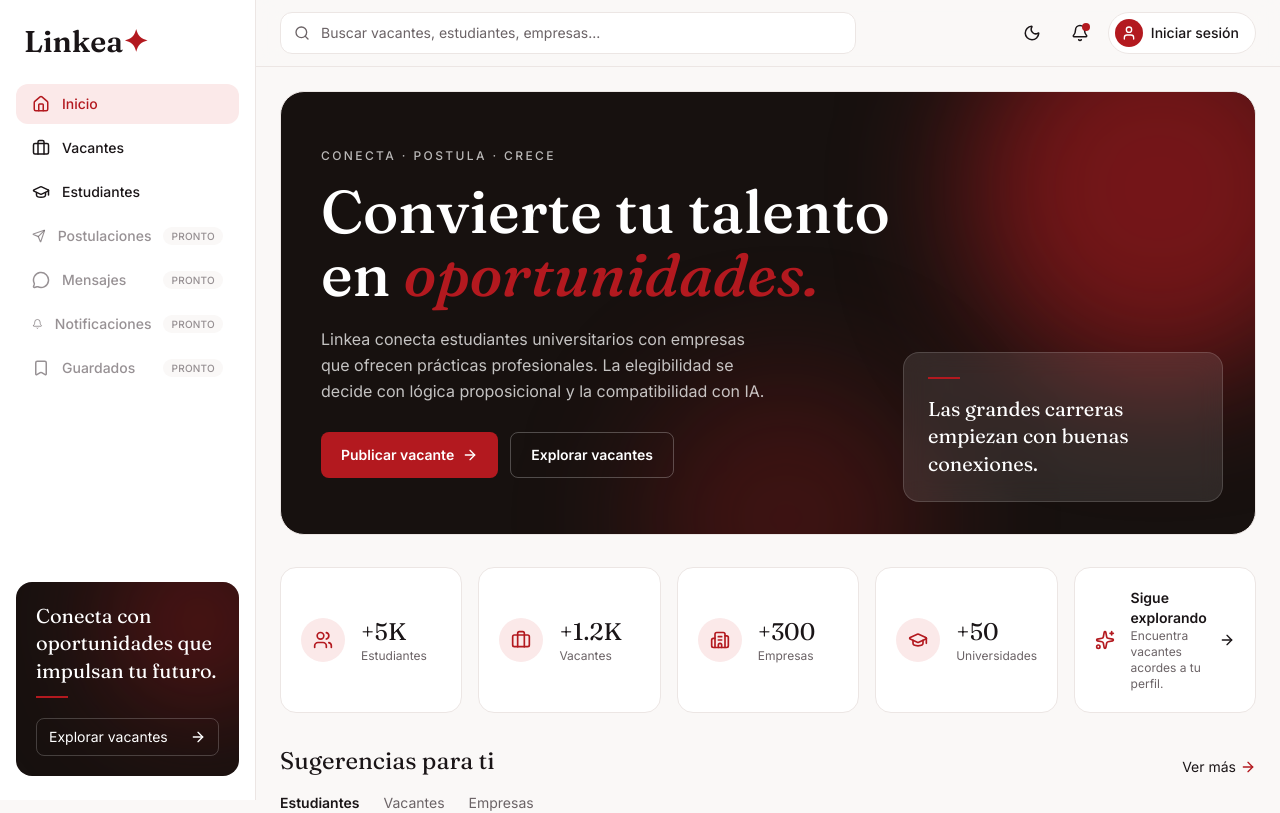
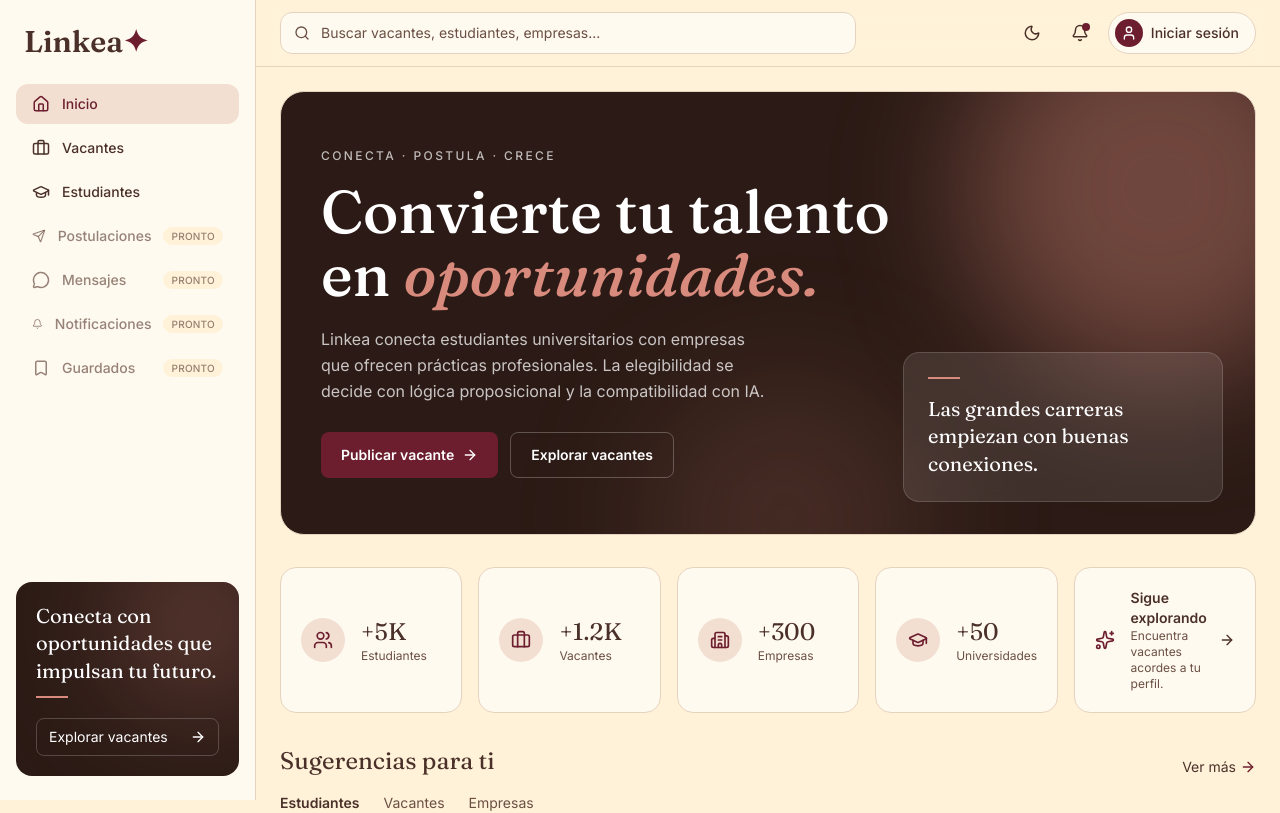
Before and after one commit to fhanyb3rry/linkea, a React (Vite) app in the folder frontend/: page /inicio in a window 1280 px wide. Shown: the top 813 px of the page. Built offline with nearby package versions, Linux system fonts and the light colour scheme; no server answers.

Commit message:
Paleta cálida (crema, café y burdeos) en claro y oscuro

```diff
--- a/frontend/src/components/cards/StudentCard.jsx
+++ b/frontend/src/components/cards/StudentCard.jsx
@@ -60,7 +60,7 @@
 
       <div className="mt-auto flex items-center justify-between border-t border-line pt-4">
         <span className="flex items-center gap-1.5 font-body text-xs text-muted">
-          <span className={`h-2 w-2 rounded-full ${estado === 'activo' ? 'bg-emerald-500' : 'bg-muted'}`} />
+          <span className={`h-2 w-2 rounded-full ${estado === 'activo' ? 'bg-teal' : 'bg-muted'}`} />
           {estados[estado] ?? estado}
         </span>
         <button
--- a/frontend/src/components/cards/VacancyCard.jsx
+++ b/frontend/src/components/cards/VacancyCard.jsx
@@ -8,13 +8,13 @@
   return (
     <article className="group flex flex-col overflow-hidden rounded-2xl border border-line bg-surface transition-colors hover:border-brand/40">
       <div className="relative h-24 bg-night">
-        <div className="absolute -right-6 -top-10 h-32 w-32 rounded-full bg-brand/70 blur-2xl" />
+        <div className="absolute -right-6 -top-10 h-32 w-32 rounded-full bg-salmon/50 blur-2xl" />
         <span className="absolute bottom-0 left-5 flex h-12 w-12 translate-y-1/2 items-center justify-center rounded-xl border-4 border-surface bg-brand font-body text-sm font-bold text-on-brand">
           {nombre_empresa.slice(0, 2).toUpperCase()}
         </span>
         <span
           title="Guardar (próximamente)"
-          className="absolute right-3 top-3 flex h-8 w-8 items-center justify-center rounded-lg bg-white/15 text-on-brand backdrop-blur"
+          className="absolute right-3 top-3 flex h-8 w-8 items-center justify-center rounded-lg bg-white/15 text-white backdrop-blur"
         >
           <Bookmark className="h-4 w-4" />
         </span>
--- a/frontend/src/components/cards/VerifiedBadge.jsx
+++ b/frontend/src/components/cards/VerifiedBadge.jsx
@@ -1,6 +1,6 @@
 export default function VerifiedBadge({ label = 'Verificado' }) {
   return (
-    <span className="inline-flex items-center gap-1 rounded-full bg-night px-3 py-1 font-body text-xs font-semibold text-on-brand">
+    <span className="inline-flex items-center gap-1 rounded-full bg-night px-3 py-1 font-body text-xs font-semibold text-white">
       <svg viewBox="0 0 20 20" fill="currentColor" className="h-3.5 w-3.5">
         <path
           fillRule="evenodd"
--- a/frontend/src/components/layout/Sidebar.jsx
+++ b/frontend/src/components/layout/Sidebar.jsx
@@ -74,16 +74,16 @@
         ))}
       </nav>
 
-      <div className="relative mt-auto overflow-hidden rounded-2xl bg-night p-5 text-on-brand">
-        <div className="pointer-events-none absolute -right-10 -top-10 h-40 w-40 rounded-full bg-brand/50 blur-3xl" />
-        <p className="relative font-heading text-xl leading-snug text-on-brand">
+      <div className="relative mt-auto overflow-hidden rounded-2xl bg-night p-5 text-white">
+        <div className="pointer-events-none absolute -right-10 -top-10 h-40 w-40 rounded-full bg-salmon/35 blur-3xl" />
+        <p className="relative font-heading text-xl leading-snug text-white">
           Conecta con oportunidades que impulsan tu futuro.
         </p>
-        <span className="relative mt-3 block h-0.5 w-8 bg-brand" />
+        <span className="relative mt-3 block h-0.5 w-8 bg-salmon" />
         <Link
           to="/vacantes"
           onClick={onNavigate}
-          className="relative mt-5 flex items-center justify-between rounded-lg border border-white/20 px-3 py-2 font-body text-sm text-on-brand transition-colors hover:bg-white/10"
+          className="relative mt-5 flex items-center justify-between rounded-lg border border-white/20 px-3 py-2 font-body text-sm text-white transition-colors hover:bg-white/10"
         >
           Explorar vacantes
           <ArrowRight className="h-4 w-4" />
--- a/frontend/src/index.css
+++ b/frontend/src/index.css
@@ -3,28 +3,32 @@
 
 /* Tema por variables: claro por defecto, oscuro con <html data-theme="dark"> */
 :root {
-  --canvas: #faf8f7;
-  --surface: #ffffff;
-  --ink: #1a1517;
-  --muted: #6b6366;
-  --line: #ece6e4;
-  --brand: #b3191f;
-  --brand-soft: #fbe9e9;
+  --canvas: #fff2d9;
+  --surface: #fffaf0;
+  --ink: #4a3028;
+  --muted: #6b4f43;
+  --line: #e6d3bf;
+  --brand: #6d1e2e;
+  --brand-soft: #f2dfd2;
   --on-brand: #ffffff;
-  --night: #17110f;
+  --night: #2b1a15;
+  --teal: #76a8a5;
+  --accent: #e8a72e;
   color-scheme: light;
 }
 
 :root[data-theme='dark'] {
-  --canvas: #0d0d0f;
-  --surface: #17171a;
-  --ink: #f4f0ef;
-  --muted: #a39a9d;
-  --line: #2a2a2e;
-  --brand: #d02a30;
-  --brand-soft: #2d1416;
-  --on-brand: #ffffff;
-  --night: #09090b;
+  --canvas: #1c1411;
+  --surface: #271b17;
+  --ink: #f5e6d8;
+  --muted: #bba396;
+  --line: #3d2c25;
+  --brand: #d88a7c;
+  --brand-soft: #3a211d;
+  --on-brand: #2a1510;
+  --night: #140d0b;
+  --teal: #76a8a5;
+  --accent: #e8a72e;
   color-scheme: dark;
 }
 
@@ -38,6 +42,9 @@
   --color-brand-soft: var(--brand-soft);
   --color-on-brand: var(--on-brand);
   --color-night: var(--night);
+  --color-teal: var(--teal);
+  --color-accent: var(--accent);
+  --color-salmon: #d88a7c;
 
   --font-system: "Inter", -apple-system, BlinkMacSystemFont, "Segoe UI", Roboto, Helvetica, Arial, sans-serif;
   --font-heading: "Fraunces", Georgia, "Times New Roman", serif;
--- a/frontend/src/pages/Home.jsx
+++ b/frontend/src/pages/Home.jsx
@@ -49,17 +49,17 @@
 function Hero() {
   return (
     <section className="relative overflow-hidden rounded-3xl border border-line bg-night px-6 py-10 sm:px-10 sm:py-14">
-      <div className="pointer-events-none absolute -right-24 -top-24 h-96 w-96 rounded-full bg-brand/60 blur-3xl" />
-      <div className="pointer-events-none absolute -bottom-32 right-1/3 h-72 w-72 rounded-full bg-brand/25 blur-3xl" />
+      <div className="pointer-events-none absolute -right-24 -top-24 h-96 w-96 rounded-full bg-salmon/40 blur-3xl" />
+      <div className="pointer-events-none absolute -bottom-32 right-1/3 h-72 w-72 rounded-full bg-salmon/15 blur-3xl" />
 
       <div className="relative max-w-xl">
         <p className="font-body text-xs font-medium uppercase tracking-[0.2em] text-white/70">
           Conecta · Postula · Crece
         </p>
-        <h1 className="mt-4 text-4xl font-medium leading-[1.05] text-on-brand sm:text-6xl">
+        <h1 className="mt-4 text-4xl font-medium leading-[1.05] text-white sm:text-6xl">
           Convierte tu talento
           <br />
-          en <em className="text-brand">oportunidades.</em>
+          en <em className="text-salmon">oportunidades.</em>
         </h1>
         <p className="mt-5 max-w-md font-body text-sm leading-relaxed text-white/75 sm:text-base">
           Linkea conecta estudiantes universitarios con empresas que ofrecen prácticas profesionales.
@@ -74,7 +74,7 @@
           </Link>
           <Link
             to="/vacantes"
-            className="rounded-lg border border-white/25 px-5 py-3 font-body text-sm font-semibold text-on-brand transition-colors hover:bg-white/10"
+            className="rounded-lg border border-white/25 px-5 py-3 font-body text-sm font-semibold text-white transition-colors hover:bg-white/10"
           >
             Explorar vacantes
           </Link>
@@ -82,8 +82,8 @@
       </div>
 
       <div className="relative mt-8 hidden max-w-xs rounded-2xl border border-white/15 bg-white/10 p-6 backdrop-blur-md lg:absolute lg:bottom-8 lg:right-8 lg:mt-0 lg:block">
-        <span className="block h-0.5 w-8 bg-brand" />
-        <p className="mt-4 font-heading text-xl leading-snug text-on-brand">
+        <span className="block h-0.5 w-8 bg-salmon" />
+        <p className="mt-4 font-heading text-xl leading-snug text-white">
           Las grandes carreras empiezan con buenas conexiones.
         </p>
       </div>
@@ -208,11 +208,11 @@
         {featuredVacancies.map((v) => (
           <article key={v.titulo} className={`${cardClass} overflow-hidden`}>
             <div className="relative h-24 bg-night">
-              <div className="absolute -right-6 -top-8 h-28 w-28 rounded-full bg-brand/70 blur-2xl" />
+              <div className="absolute -right-6 -top-8 h-28 w-28 rounded-full bg-salmon/50 blur-2xl" />
               <button
                 type="button"
                 aria-label="Guardar vacante"
-                className="absolute right-3 top-3 flex h-8 w-8 items-center justify-center rounded-lg bg-white/15 text-on-brand backdrop-blur"
+                className="absolute right-3 top-3 flex h-8 w-8 items-center justify-center rounded-lg bg-white/15 text-white backdrop-blur"
               >
                 <Bookmark className="h-4 w-4" />
               </button>
--- a/frontend/src/pages/VacancyDetail.jsx
+++ b/frontend/src/pages/VacancyDetail.jsx
@@ -48,7 +48,7 @@
       <div className="rounded-2xl bg-surface p-6 shadow-sm sm:p-8">
         <div className="flex items-start justify-between gap-4">
           <div className="flex items-center gap-3">
-            <span className="flex h-14 w-14 shrink-0 items-center justify-center rounded-2xl bg-night font-heading text-sm font-bold text-on-brand">
+            <span className="flex h-14 w-14 shrink-0 items-center justify-center rounded-2xl bg-night font-heading text-sm font-bold text-white">
               {vacancy.nombre_empresa.slice(0, 3).toUpperCase()}
             </span>
             <div>
```
